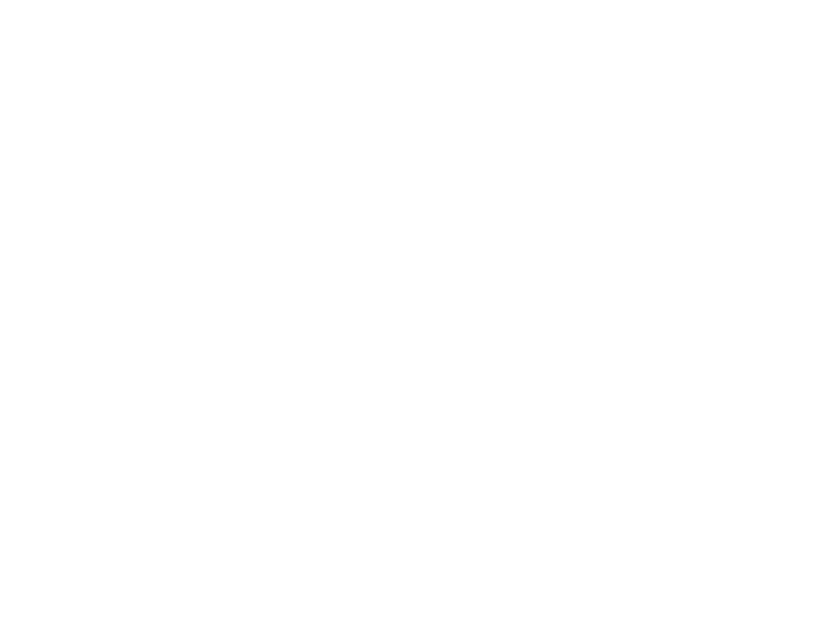
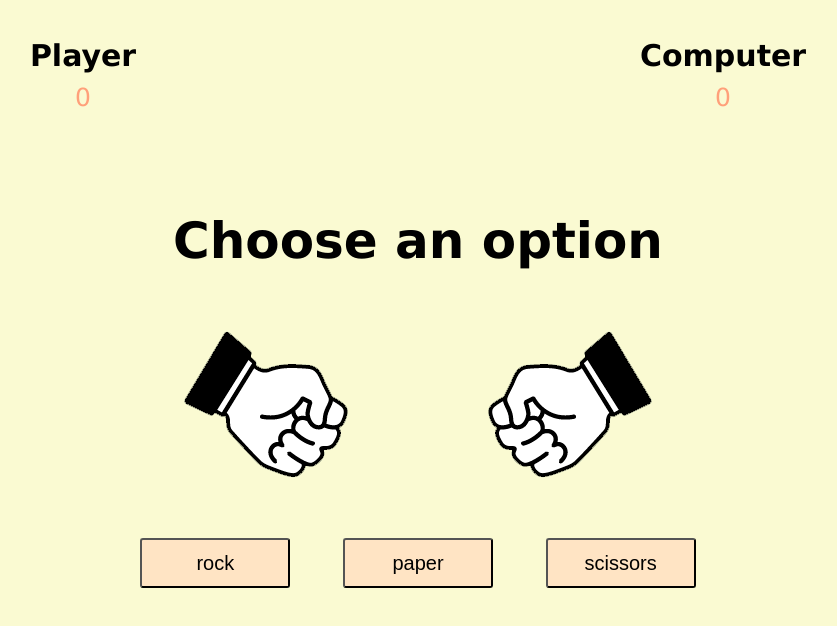
Before and after one commit to jazwang/rock_paper_scissors, a plain HTML site: page index.html in a window 1280 px wide. Shown: the whole page, without its empty margins (222-1059 px from the left). Drawn offline with Linux system fonts and the light colour scheme.

Commit message:
update the view

```diff
--- a/index.html
+++ b/index.html
@@ -3,9 +3,38 @@
 <head>
     <meta charset="UTF-8">
     <meta name="viewport" content="width=device-width, initial-scale=1.0">
+    <link rel="stylesheet" href="./style.css">
     <title>Rock Paper Scissors</title>
 </head>
 <body>
-
+    <section class="game">
+        <div class="score">
+            <div class="player-score">
+                <h2>Player</h2>
+                <p>0</p>
+            </div>
+            <div class="computer-score">
+                <h2>Computer</h2>
+                <p>0</p>
+            </div>
+        </div>
+        <div class="intro">
+            <h1>Rock Paper Scissors</h1>
+            <button>Start Game</button>
+        </div>
+        <div class="match">
+            <h2 class="winner">Choose an option</h2>
+            <div class="hands">
+                <img class="player-hand" src="./assets/rock.png" alt="">
+                <img class="computer-hand" src="./assets/rock.png" alt="">
+            </div>
+            <div class="options">
+                <button class="rock">rock</button>
+                <button class="paper">paper</button>
+                <button class="scissors">scissors</button>
+            </div>
+        </div>
+    </section>
+    <script src="app.js"></script>
 </body>
 </html>
--- a/style.css
+++ b/style.css
@@ -0,0 +1,92 @@
+*{
+    margin: 0;
+    padding: 0;
+    box-sizing: border-box;
+}
+
+section {
+    height: 100vh;
+    background-color: lightgoldenrodyellow;
+    font-family: 'Lucida Sans', 'Lucida Sans Regular', 'Lucida Grande', 'Lucida Sans Unicode', Geneva, Verdana, sans-serif;
+}
+
+.score {
+    height: 20vh;
+    display: flex;
+    justify-content: space-around;
+    align-items: center;
+}
+
+.score h2 {
+    font-size: 30px;
+
+}
+
+.score p {
+    text-align: center;
+    padding: 10px;
+    font-size: 25px;
+    color: lightsalmon;
+}
+
+.intro {
+    text-align: center;
+    height: 50vh;
+    display: flex;
+    flex-direction: column;
+    align-items: center;
+    justify-content: space-around;
+    opacity: 0;
+}
+
+.intro h1 {
+    font-size: 50px;
+    position: relative;
+    bottom: 30%;
+}
+
+.intro button,
+.options button {
+    width: 150px;
+    height: 50px;
+    background: none;
+    border-radius: 3px;
+    font-size: 20px;
+    background-color: bisque;
+    cursor: pointer;
+}
+
+.match {
+    position: absolute;
+    top: 50%;
+    left: 50%;
+    transform: translate(-50%, -50%);
+}
+
+.winner {
+    text-align: center;
+    font-size: 50px;
+}
+
+
+
+.hands,
+.options {
+    display: flex;
+    justify-content: space-around;
+    align-items: center;
+}
+
+.player-hand {
+    transform: rotateY(180deg);
+}
+
+div.fadeOut {
+    opacity: 0;
+    pointer-events: none;
+}
+
+div.fadeIn {
+    opacity: 1;
+    pointer-events: all;
+}
```
